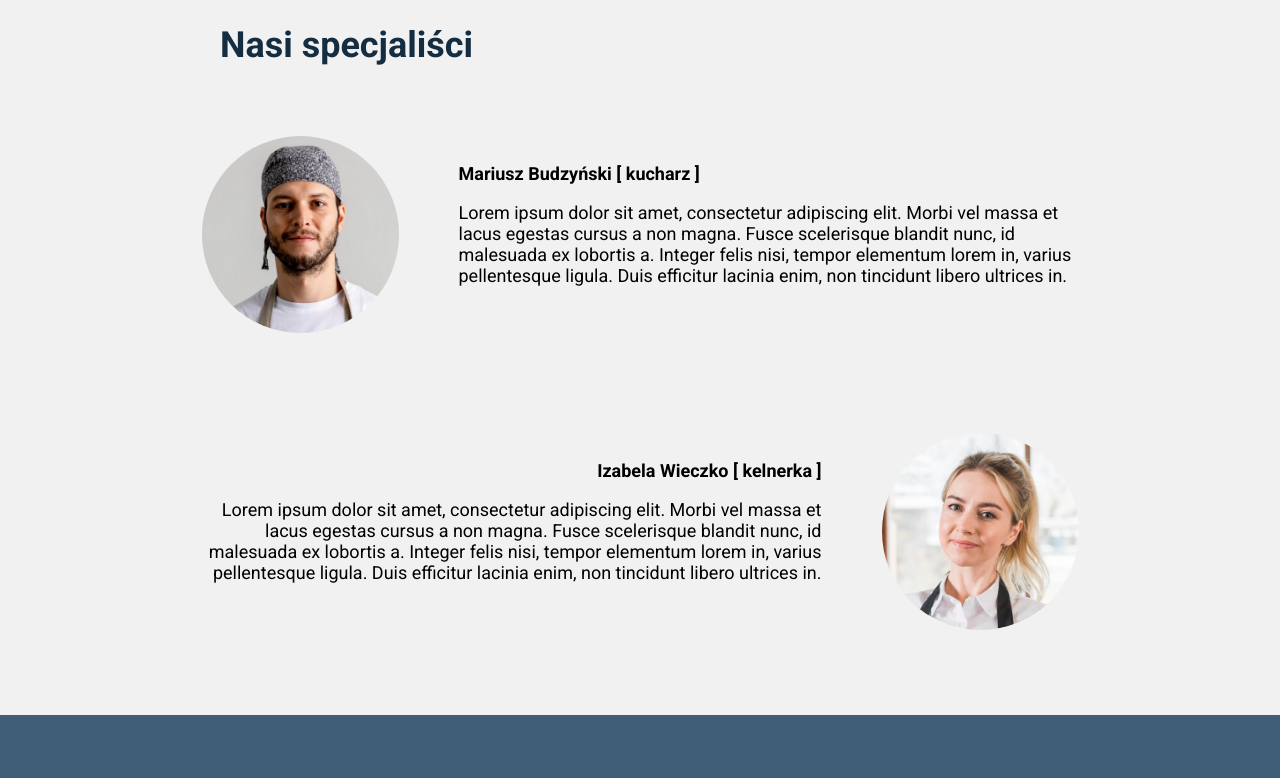
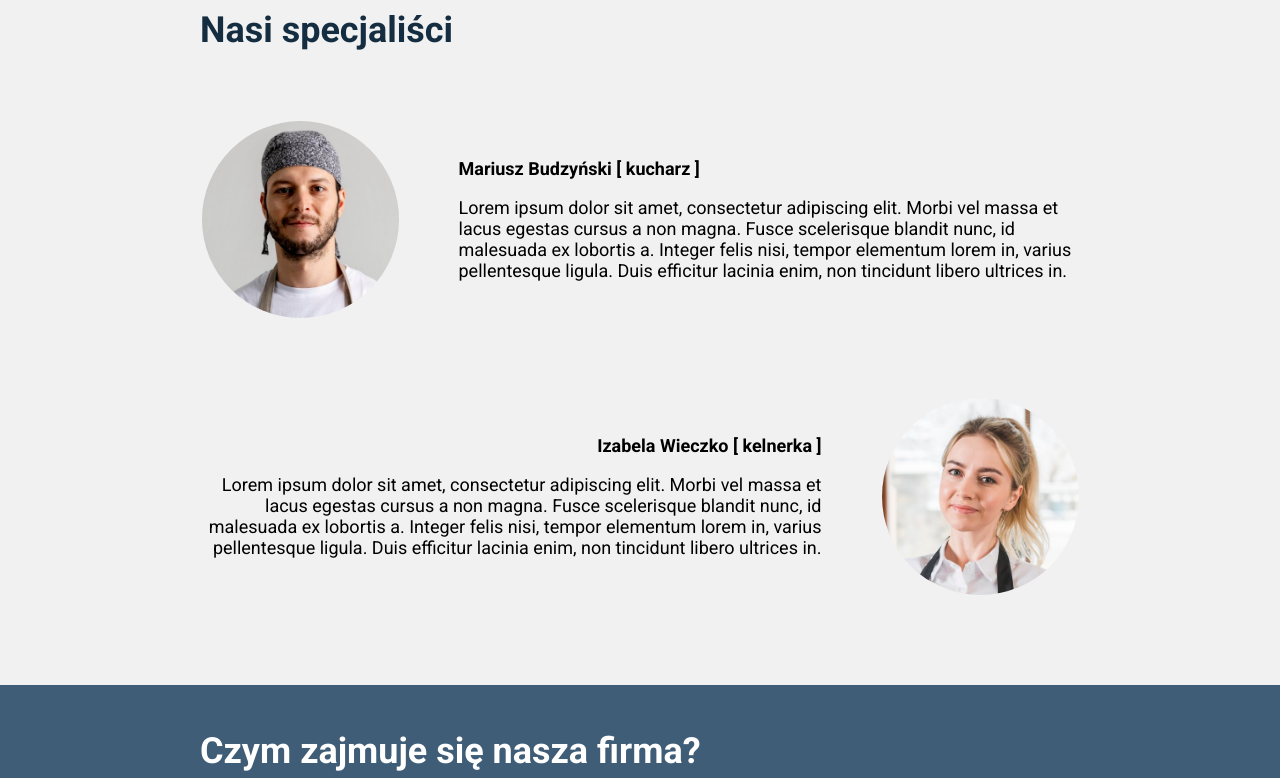
Before and after one commit to Delicadency/ProjectReact---Company-Web-App, a React (Create React App) app: page / in a window 1280 px wide. Shown: the part 880-1658 px from the top of the page. Built offline with nearby package versions, Linux system fonts and the light colour scheme.

Commit message:
fix: improved values for margins and paddings

```diff
--- a/src/components/Employees/Employees.css
+++ b/src/components/Employees/Employees.css
@@ -3,7 +3,7 @@
   aspect-ratio: 1/1;
   background-color: var(--secondary);
   border-radius: 50%;
-  margin: 60px 40px 40px 40px;
+  margin: 40px;
   align-self: center;
   background-size: cover;
   background-position: center;
--- a/src/components/Heading/Heading.css
+++ b/src/components/Heading/Heading.css
@@ -6,7 +6,7 @@
   color: var(--text-secondary);
   font-size: 26px;
   line-height: 32px;
-  margin: 20px 0;
+  margin: 0 0 40px;
   text-align: center;
 }
 .about__heading,
@@ -17,7 +17,7 @@
   .about__heading,
   .offer__heading {
     align-self: flex-start;
-    margin: 20px 60px;
+    margin: 0 40px 40px;
   }
   .offer__heading {
     display: block;
--- a/src/components/Main/Main.css
+++ b/src/components/Main/Main.css
@@ -12,5 +12,5 @@
   background-color: var(--primary);
 }
 .section {
-  padding: 45px 0;
+  padding: 50px 0;
 }
--- a/src/components/Offer/Offer.css
+++ b/src/components/Offer/Offer.css
@@ -1,7 +1,6 @@
 .offer__container {
   width: 100%;
   gap: 45px;
-  margin: 45px;
 }
 
 @media (min-width: 1024px) {
```
